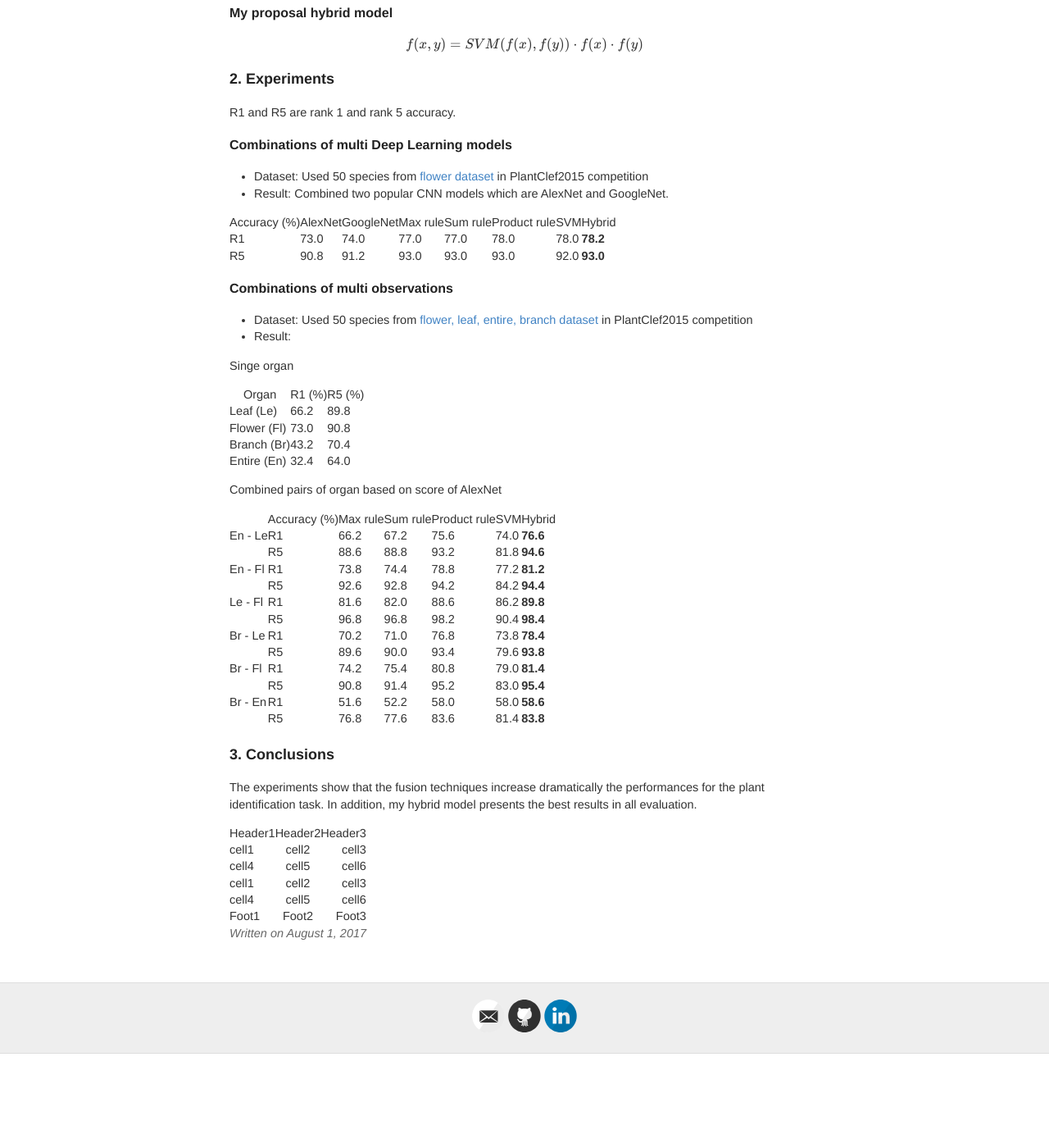
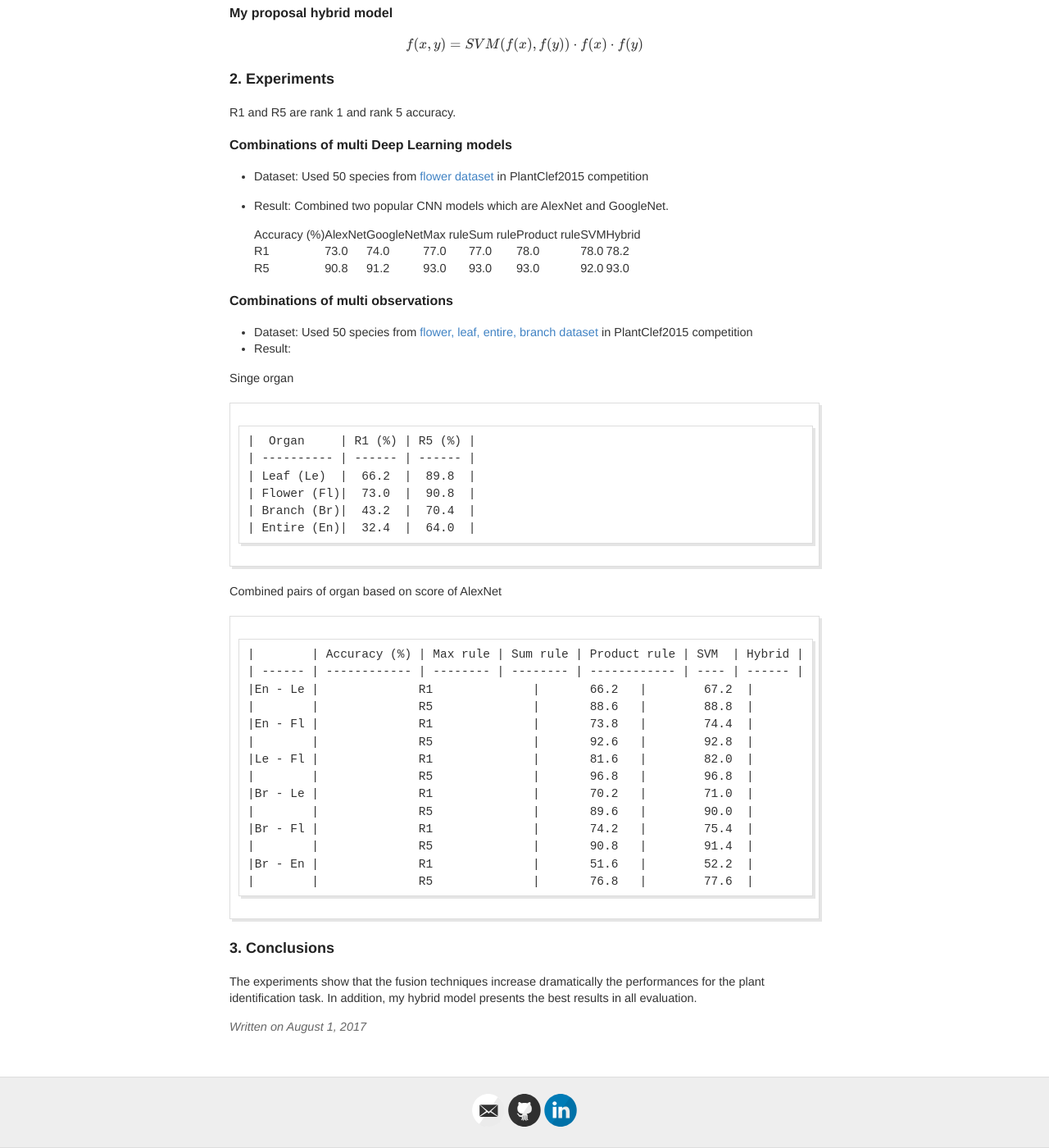
Before and after one commit to peace195/peace195.github.io, a Jekyll site: the page built from _posts/2017-08-01-late-fusion-score.md, in a window 1280 px wide and 1400 px high, scrolled down 853 px. Shown: the whole window at 82% size. Built offline with Jekyll 4.4.1, drawn with Linux system fonts in a browser that asks for light colours; our own code applies the rules of GitHub Pages for plain Markdown files; formulas are drawn with MathJax 3; comment, search, counter and statistics services are not loaded; before the commit the page ends 2138 px from its top, so only the background shows below that.

Commit message:
fix table

```diff
--- a/_posts/2017-08-01-late-fusion-score.md
+++ b/_posts/2017-08-01-late-fusion-score.md
@@ -50,10 +50,10 @@ R1 and R5 are rank 1 and rank 5 accuracy.
 * Result: Combined two popular CNN models which are AlexNet and GoogleNet.
 
 
-| Accuracy (%) | AlexNet | GoogleNet | Max rule | Sum rule  | Product rule | SVM | Hybrid |
-|---|---|---|---|---|---|---|---|
-| R1 | 73.0 | 74.0 | 77.0 | 77.0 | 78.0 | 78.0 | **78.2** |
-| R5 | 90.8 | 91.2 | 93.0 | 93.0 | 93.0 | 92.0 | **93.0** |
+	| Accuracy (%) | AlexNet | GoogleNet | Max rule | Sum rule  | Product rule | SVM  | Hybrid |
+	| ------------ | ------- | --------- | -------- | --------- | ------------ | ---- | ------ |
+	| 		R1     |  73.0   |   74.0    |   77.0   |   77.0    |      78.0    | 78.0 |  78.2  |
+	| 		R5	   |  90.8   |   91.2    |   93.0   |   93.0    |      93.0    | 92.0 |  93.0  |
 
 
 ### Combinations of multi observations
@@ -64,30 +64,30 @@ R1 and R5 are rank 1 and rank 5 accuracy.
 Singe organ
 
 
-|Organ| R1 (%) | R5 (%) |
-|---|---|---|
-|Leaf (Le) | 66.2 | 89.8 |
-|Flower (Fl) | 73.0 | 90.8 |
-|Branch (Br) | 43.2 | 70.4 |
-|Entire (En) | 32.4 | 64.0 |
+	|  Organ     | R1 (%) | R5 (%) |
+	| ---------- | ------ | ------ |
+	| Leaf (Le)  |  66.2  |  89.8  |
+	| Flower (Fl)|  73.0  |  90.8  |
+	| Branch (Br)|  43.2  |  70.4  |
+	| Entire (En)|  32.4  |  64.0  |
 
 Combined pairs of organ based on score of AlexNet
 
 
-|     | Accuracy (%) | Max rule | Sum rule | Product rule | SVM  | Hybrid |
-|---|---|---|---|---|---|---|
-|En - Le | R1 | 66.2 | 67.2 |75.6 | 74.0 | **76.6** |
-|        | R5 | 88.6 | 88.8 | 93.2 | 81.8 | **94.6** |
-|En - Fl | R1 | 73.8 | 74.4 | 78.8 | 77.2 | **81.2** |
-|        | R5 | 92.6 | 92.8 | 94.2 | 84.2 | **94.4** |
-|Le - Fl | R1 | 81.6 | 82.0 | 88.6 | 86.2 | **89.8** |
-|        | R5 | 96.8 | 96.8 | 98.2 | 90.4 | **98.4** |
-|Br - Le | R1 | 70.2 | 71.0 | 76.8 | 73.8 | **78.4** |
-|        | R5 | 89.6 | 90.0 | 93.4 | 79.6 | **93.8** |
-|Br - Fl | R1 | 74.2 | 75.4 | 80.8 | 79.0 | **81.4** |
-|        | R5 | 90.8 | 91.4 | 95.2 | 83.0 | **95.4** |
-|Br - En | R1 | 51.6 | 52.2 | 58.0 | 58.0 | **58.6** |
-|        | R5 | 76.8 | 77.6 | 83.6 | 81.4 | **83.8** |
+	|     	 | Accuracy (%) | Max rule | Sum rule | Product rule | SVM  | Hybrid |
+	| ------ | ------------ | -------- | -------- | ------------ | ---- | ------ |
+	|En - Le | 		R1		| 	66.2   | 	67.2  | 	75.6 	 | 74.0 | 	76.6 |
+	|        | 		R5 		| 	88.6   | 	88.8  | 	93.2 	 | 81.8 | 	94.6 |
+	|En - Fl | 		R1 		| 	73.8   | 	74.4  | 	78.8 	 | 77.2 | 	81.2 |
+	|        | 		R5 		| 	92.6   | 	92.8  | 	94.2	 | 84.2 | 	94.4 |
+	|Le - Fl | 		R1 		| 	81.6   | 	82.0  | 	88.6  	 | 86.2 | 	89.8 |
+	|        | 		R5 		| 	96.8   | 	96.8  | 	98.2	 | 90.4 | 	98.4 |
+	|Br - Le | 		R1 		| 	70.2   | 	71.0  | 	76.8  	 | 73.8 | 	78.4 |
+	|        | 		R5 		| 	89.6   | 	90.0  | 	93.4	 | 79.6 | 	93.8 |
+	|Br - Fl | 		R1 		| 	74.2   | 	75.4  | 	80.8	 | 79.0 | 	81.4 |
+	|        | 		R5 		| 	90.8   | 	91.4  | 	95.2 	 | 83.0 | 	95.4 |
+	|Br - En | 		R1 		| 	51.6   | 	52.2  | 	58.0	 | 58.0 | 	58.6 |
+	|        | 		R5 		| 	76.8   | 	77.6  | 	83.6	 | 81.4 | 	83.8 |
 
 
 ## 3. Conclusions
@@ -95,43 +95,3 @@ Combined pairs of organ based on score of AlexNet
 The experiments show that the fusion techniques increase dramatically the
 performances for the plant identification task. In addition, my hybrid model presents the best results in all
 evaluation.
-
-<table rules="groups">
-<thead>
-<tr>
-<th style="text-align: left">Header1</th>
-<th style="text-align: center">Header2</th>
-<th style="text-align: right">Header3</th>
- </tr>
-</thead>
-<tbody>
-<tr>
-<td style="text-align: left">cell1</td>
-<td style="text-align: center">cell2</td>
-<td style="text-align: right">cell3</td>
-</tr>
-<tr>
-<td style="text-align: left">cell4</td>
-<td style="text-align: center">cell5</td>
-<td style="text-align: right">cell6</td>
-</tr>
-</tbody>
-<tbody>
-<tr>
-<td style="text-align: left">cell1</td>
-<td style="text-align: center">cell2</td>
-<td style="text-align: right">cell3</td>
-</tr>
-<tr>
-<td style="text-align: left">cell4</td>
-<td style="text-align: center">cell5</td>
-<td style="text-align: right">cell6</td> </tr>
-</tbody>
-<tfoot>
-<tr>
-<td style="text-align: left">Foot1</td>
-<td style="text-align: center">Foot2</td>
-<td style="text-align: right">Foot3</td>
-</tr>
-</tfoot>
-</table>
```
